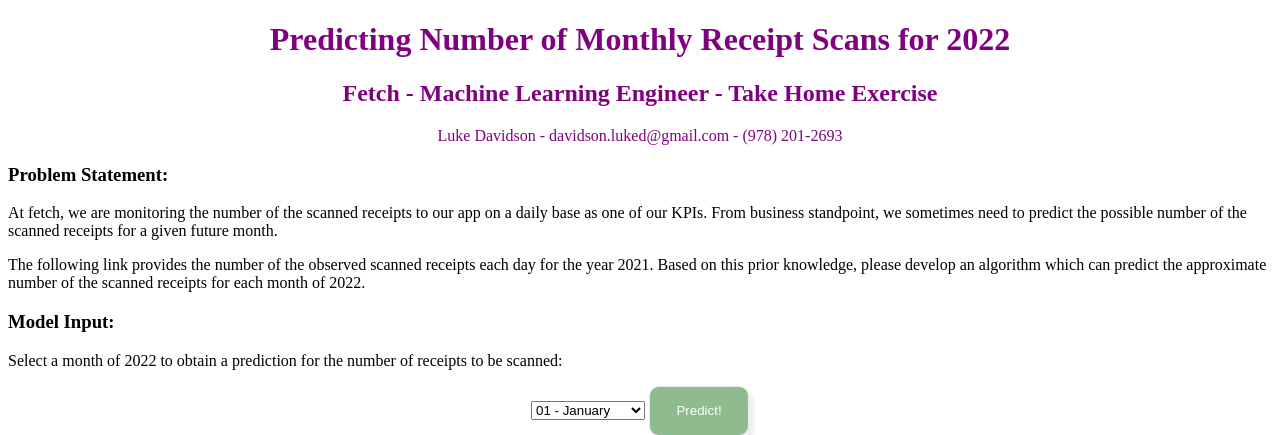
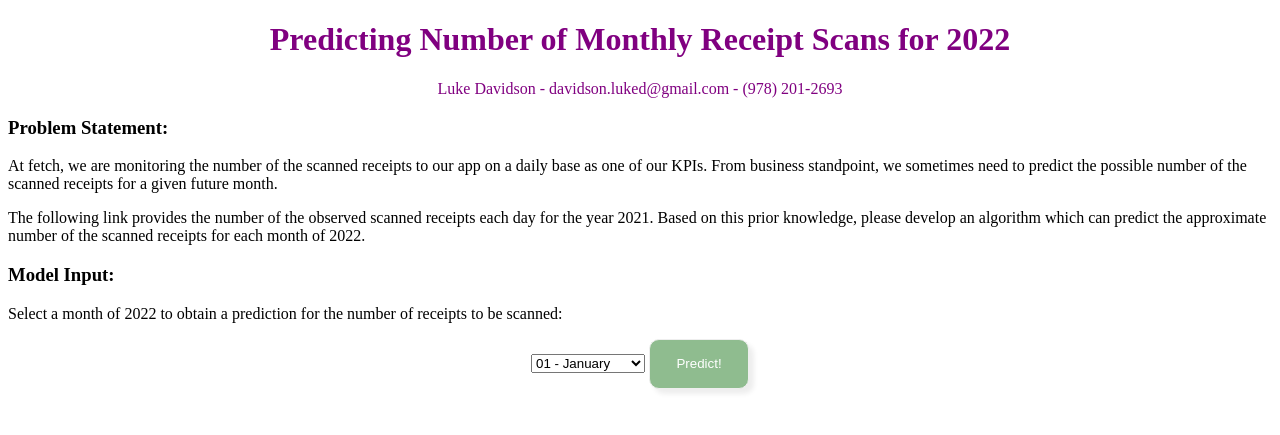
Before and after one commit to luke-davidson/FetchInterview, a Flask app: page / in a window 1280 px wide. Shown: the top 435 px of the page. Run offline with Flask 2, Linux system fonts and the light colour scheme; parts of the project's set-up code (start-up, migrations or seed data) failed here and were passed over.

Commit message:
Update template.html

```diff
--- a/templates/template.html
+++ b/templates/template.html
@@ -58,7 +58,6 @@
 </head>
 <body>
     <h1 class="center">Predicting Number of Monthly Receipt Scans for 2022</h1>
-    <h2 class="center">Fetch - Machine Learning Engineer - Take Home Exercise</h2>
     <p class="center">Luke Davidson - davidson.luked@gmail.com - (978) 201-2693</p>
 
     <div>
```
